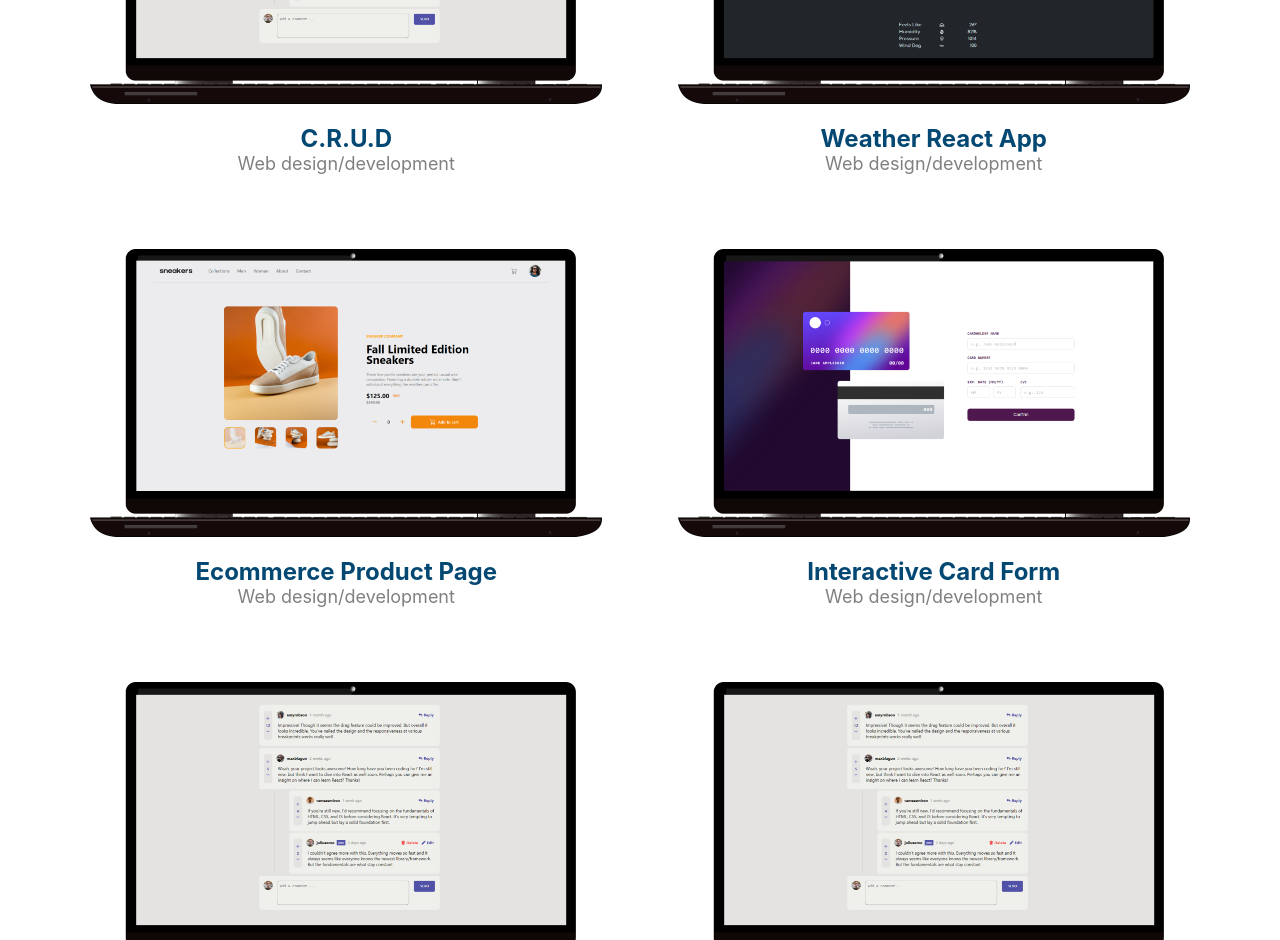
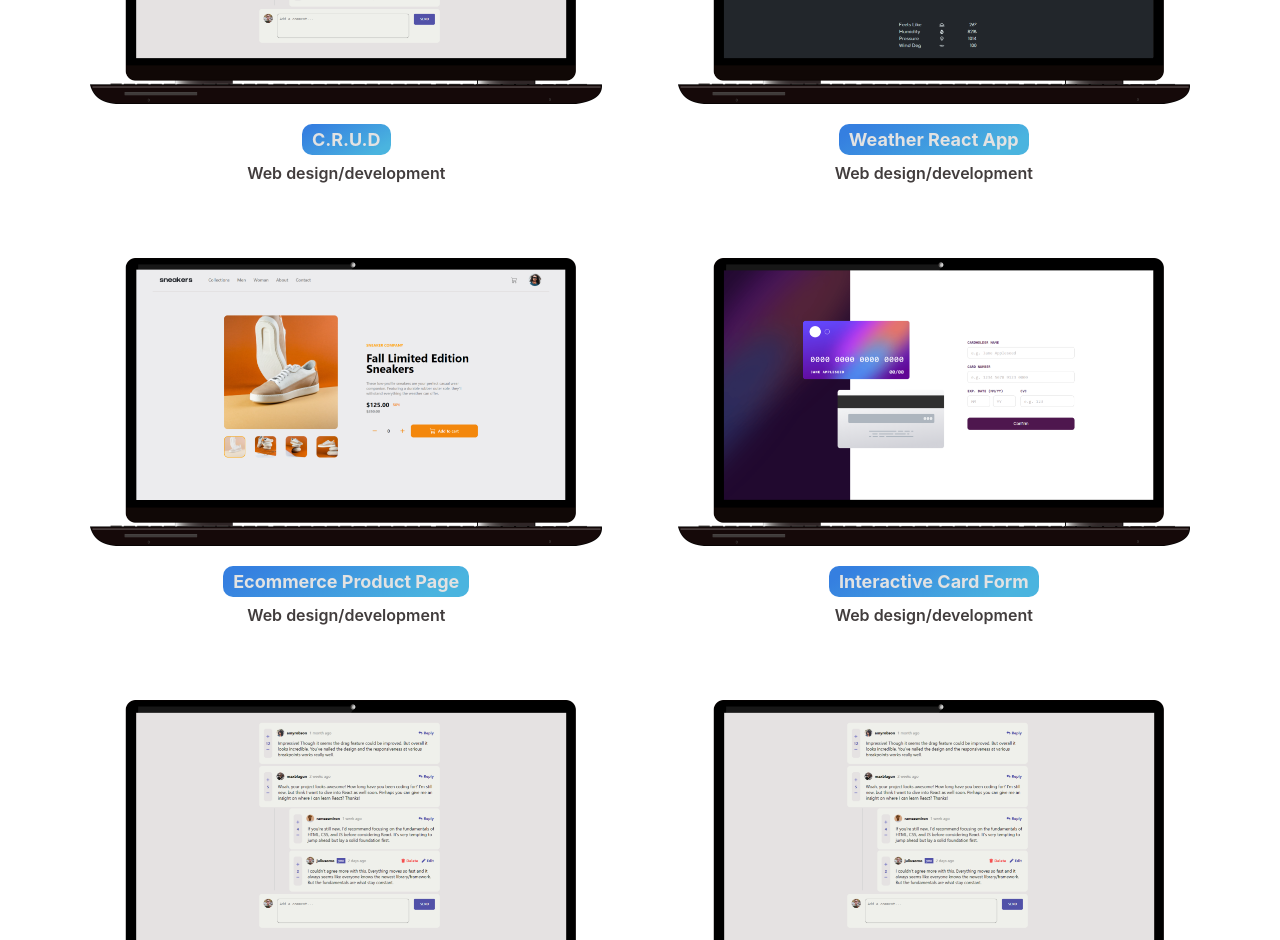
Before and after one commit to tomasleggire/tomasleggire, a React (Create React App) app: page / in a window 1280 px wide. Shown: the part 1860-2800 px from the top of the page. Built offline with nearby package versions, Linux system fonts and the light colour scheme.

Commit message:
Ajustes en portfolio style

```diff
--- a/src/styles/PortfolioItem.scss
+++ b/src/styles/PortfolioItem.scss
@@ -26,12 +26,21 @@
 
 .item-h1 {
   margin-top: 20px;
-  color: var(--blue-tres);
+  color: var(--special-white);
+  background: -moz-linear-gradient(329deg, rgba(74,180,223,1) 14%, rgb(53, 127, 224) 90%);
+background: -webkit-linear-gradient(329deg, rgba(74,180,223,1) 14%, rgb(53, 127, 224) 90%);
+background: linear-gradient(329deg, rgba(74,180,223,1) 14%, rgb(53, 127, 224) 90%);
+filter: progid:DXImageTransform.Microsoft.gradient(startColorstr="#4ab4df",endColorstr="#ecf9f5",GradientType=1);
+  margin-bottom: 8px;
+  padding: 5px 10px;
+  border-radius: 10px;
+  font-size: var(--lg);
 }
 
 .item-text {
-  font-size: var(--lg);
-  color: gray;
+  font-size: var(--md);
+  color: var(--black);
+  font-weight: 600;
 }
 
 @media only screen and (max-width: 915px) {
```
